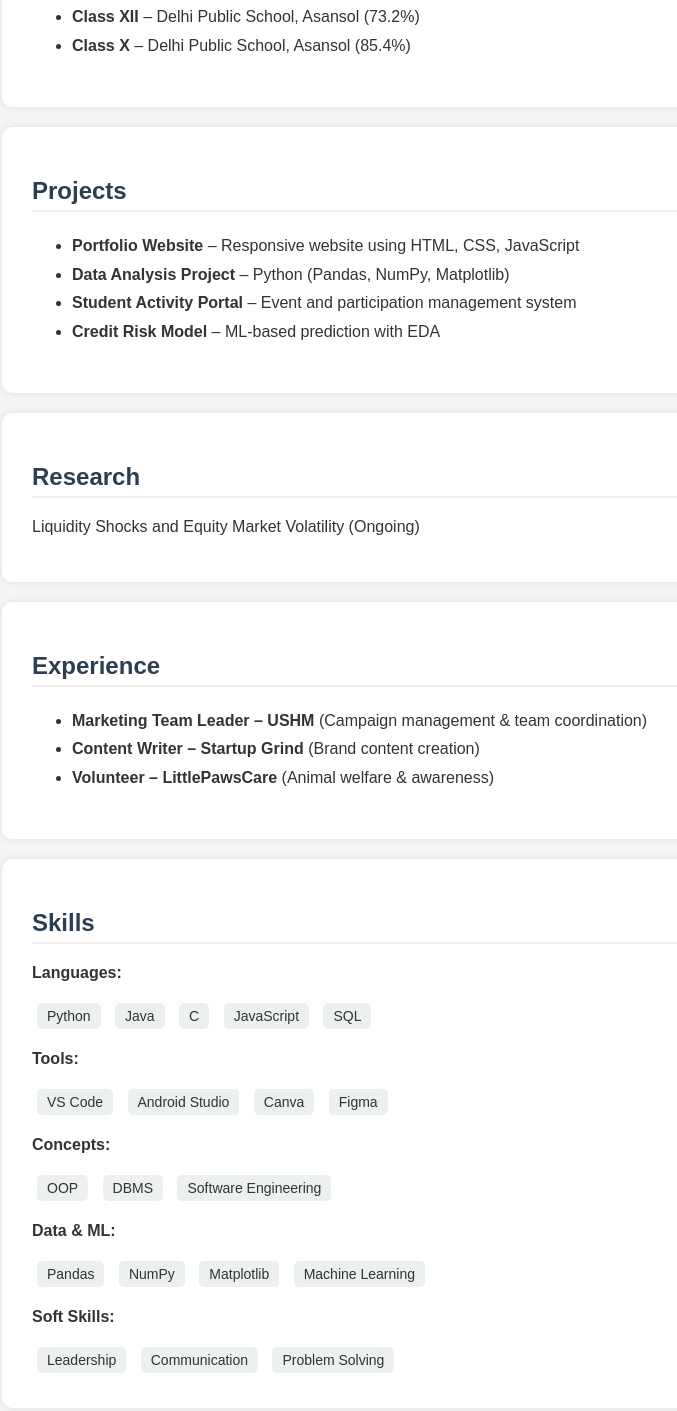
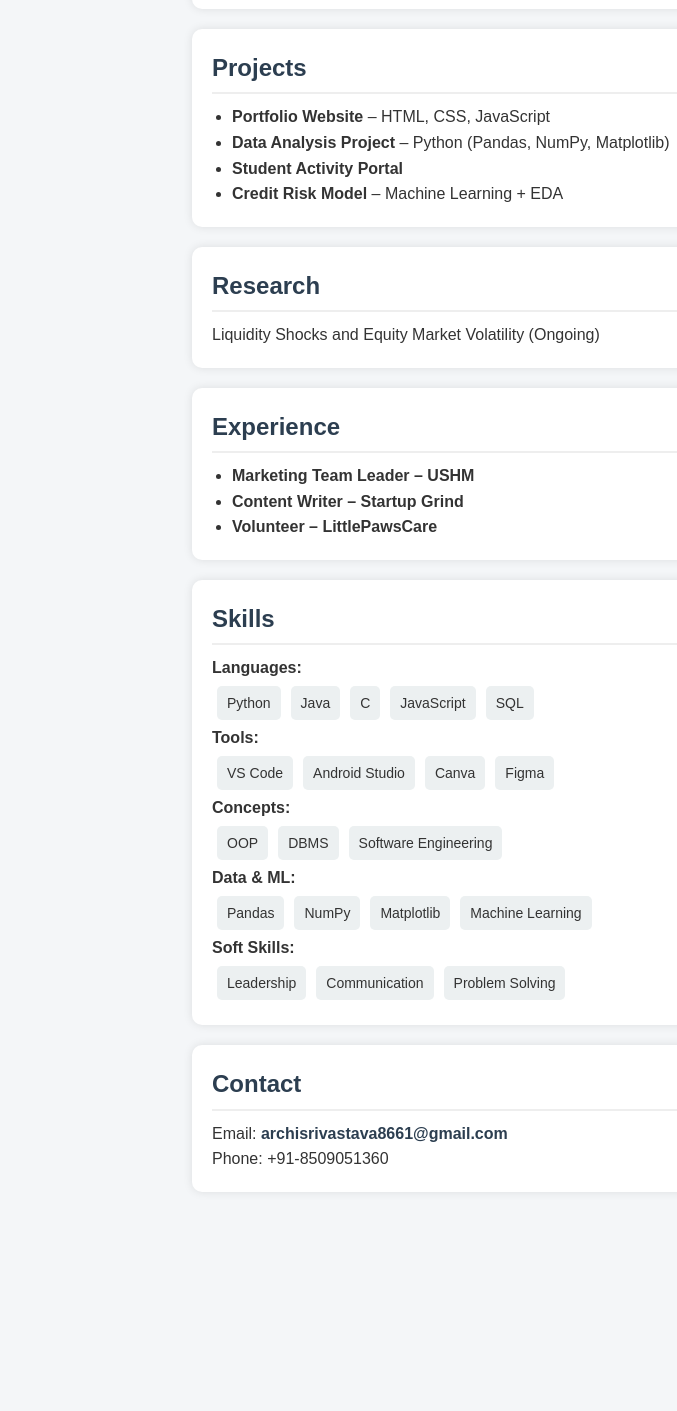
Before and after one commit to Archi739/Archi739.github.io, a plain HTML site: page index.html in a window 1280 px wide. Shown: the part 565-1976 px from the top of the page, without its empty margins (18-695 px from the left). After the commit the page ends 1797 px from the top, so only its background shows below. Drawn offline with Linux system fonts and the light colour scheme.

Commit message:
Update index.html with new layout and styles
Refactor HTML structure and improve styling.

```diff
--- a/index.html
+++ b/index.html
@@ -1,53 +1,81 @@
 <!DOCTYPE html>
-<html>
+<html lang="en">
 <head>
+  <meta charset="UTF-8">
+  <meta name="viewport" content="width=device-width, initial-scale=1.0">
   <title>Archi Srivastava Portfolio</title>
+
   <style>
+    * {
+      margin: 0;
+      padding: 0;
+      box-sizing: border-box;
+      font-family: Arial, sans-serif;
+    }
+
     body {
-      font-family: Arial;
-      margin: 0;
       background: #f4f6f8;
       color: #333;
+      line-height: 1.6;
     }
 
     header {
       background: #2c3e50;
       color: white;
-      padding: 30px;
       text-align: center;
+      padding: 40px 20px;
     }
 
-    section {
-      padding: 30px;
-      margin: 20px;
+    header h1 {
+      font-size: 2.5rem;
+    }
+
+    header p {
+      margin-top: 10px;
+    }
+
+    .container {
+      max-width: 900px;
+      margin: auto;
+      padding: 20px;
+    }
+
+    .section {
       background: white;
+      margin-bottom: 20px;
+      padding: 20px;
       border-radius: 10px;
       box-shadow: 0 0 10px rgba(0,0,0,0.1);
     }
 
     h2 {
       color: #2c3e50;
+      margin-bottom: 10px;
       border-bottom: 2px solid #eee;
       padding-bottom: 5px;
     }
 
     ul {
-      line-height: 1.8;
+      padding-left: 20px;
     }
 
-    .contact a {
+    .tags span {
+      display: inline-block;
+      background: #ecf0f1;
+      padding: 6px 10px;
+      margin: 5px;
+      border-radius: 5px;
+      font-size: 14px;
+    }
+
+    a {
+      color: #2c3e50;
       text-decoration: none;
-      color: #2c3e50;
       font-weight: bold;
     }
 
-    .tag {
-      display: inline-block;
-      background: #ecf0f1;
-      padding: 5px 10px;
-      margin: 5px;
-      border-radius: 5px;
-      font-size: 14px;
+    a:hover {
+      text-decoration: underline;
     }
   </style>
 </head>
@@ -56,92 +84,92 @@
 
 <header>
   <h1>Archi Srivastava</h1>
-  <p>Bhubaneswar, Odisha | +91-8509051360</p>
+  <p>Bhubaneswar | +91-8509051360</p>
   <p>
     <a href="mailto:archisrivastava8661@gmail.com" style="color:white;">Email</a> |
     <a href="#" style="color:white;">LinkedIn</a>
   </p>
 </header>
 
-<section>
+<div class="container">
+
+  <div class="section">
     <h2>Summary</h2>
     <p>
-    Tech-driven B.Tech (CSCE) student passionate about AI, automation, and data analysis.
-    Experienced in building web applications and ML-based solutions with a focus on real-world impact.
+      B.Tech (CSCE) student passionate about AI, automation, and data analysis.
+      Experienced in building web applications and ML-based solutions with real-world impact.
     </p>
-</section>
+  </div>
 
-<section>
+  <div class="section">
     <h2>Education</h2>
     <ul>
       <li><b>B.Tech (CSCE)</b> – KIIT University (2023–2027) | CGPA: 7.5</li>
-    <li><b>Class XII</b> – Delhi Public School, Asansol (73.2%)</li>
-    <li><b>Class X</b> – Delhi Public School, Asansol (85.4%)</li>
+      <li><b>Class XII</b> – DPS Asansol (73.2%)</li>
+      <li><b>Class X</b> – DPS Asansol (85.4%)</li>
     </ul>
-</section>
+  </div>
 
-<section>
+  <div class="section">
     <h2>Projects</h2>
     <ul>
-    <li><b>Portfolio Website</b> – Responsive website using HTML, CSS, JavaScript</li>
+      <li><b>Portfolio Website</b> – HTML, CSS, JavaScript</li>
       <li><b>Data Analysis Project</b> – Python (Pandas, NumPy, Matplotlib)</li>
-    <li><b>Student Activity Portal</b> – Event and participation management system</li>
-    <li><b>Credit Risk Model</b> – ML-based prediction with EDA</li>
+      <li><b>Student Activity Portal</b></li>
+      <li><b>Credit Risk Model</b> – Machine Learning + EDA</li>
     </ul>
-</section>
+  </div>
 
-<section>
+  <div class="section">
     <h2>Research</h2>
     <p>Liquidity Shocks and Equity Market Volatility (Ongoing)</p>
-</section>
+  </div>
 
-<section>
+  <div class="section">
     <h2>Experience</h2>
     <ul>
-    <li><b>Marketing Team Leader – USHM</b> (Campaign management & team coordination)</li>
-    <li><b>Content Writer – Startup Grind</b> (Brand content creation)</li>
-    <li><b>Volunteer – LittlePawsCare</b> (Animal welfare & awareness)</li>
+      <li><b>Marketing Team Leader – USHM</b></li>
+      <li><b>Content Writer – Startup Grind</b></li>
+      <li><b>Volunteer – LittlePawsCare</b></li>
     </ul>
-</section>
+  </div>
 
-<section>
+  <div class="section">
     <h2>Skills</h2>
 
     <p><b>Languages:</b></p>
-  <span class="tag">Python</span>
-  <span class="tag">Java</span>
-  <span class="tag">C</span>
-  <span class="tag">JavaScript</span>
-  <span class="tag">SQL</span>
+    <div class="tags">
+      <span>Python</span><span>Java</span><span>C</span><span>JavaScript</span><span>SQL</span>
+    </div>
 
     <p><b>Tools:</b></p>
-  <span class="tag">VS Code</span>
-  <span class="tag">Android Studio</span>
-  <span class="tag">Canva</span>
-  <span class="tag">Figma</span>
+    <div class="tags">
+      <span>VS Code</span><span>Android Studio</span><span>Canva</span><span>Figma</span>
+    </div>
 
     <p><b>Concepts:</b></p>
-  <span class="tag">OOP</span>
-  <span class="tag">DBMS</span>
-  <span class="tag">Software Engineering</span>
+    <div class="tags">
+      <span>OOP</span><span>DBMS</span><span>Software Engineering</span>
+    </div>
 
     <p><b>Data & ML:</b></p>
-  <span class="tag">Pandas</span>
-  <span class="tag">NumPy</span>
-  <span class="tag">Matplotlib</span>
-  <span class="tag">Machine Learning</span>
+    <div class="tags">
+      <span>Pandas</span><span>NumPy</span><span>Matplotlib</span><span>Machine Learning</span>
+    </div>
 
     <p><b>Soft Skills:</b></p>
-  <span class="tag">Leadership</span>
-  <span class="tag">Communication</span>
-  <span class="tag">Problem Solving</span>
-</section>
+    <div class="tags">
+      <span>Leadership</span><span>Communication</span><span>Problem Solving</span>
+    </div>
+  </div>
 
-<section class="contact">
+  <div class="section">
     <h2>Contact</h2>
     <p>Email: <a href="mailto:archisrivastava8661@gmail.com">archisrivastava8661@gmail.com</a></p>
     <p>Phone: +91-8509051360</p>
-</section>
+  </div>
+
+</div>
 
 </body>
 </html>
```
Lines whose indentation alone changed are shown as unchanged.
